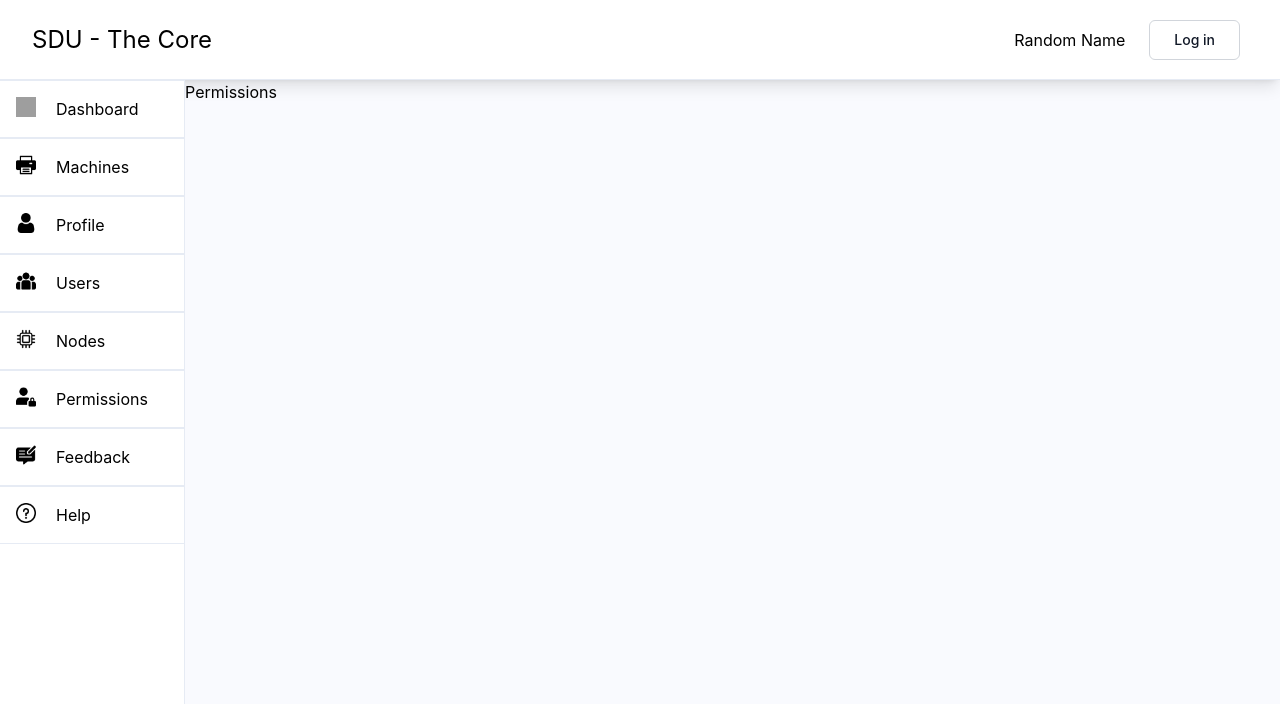
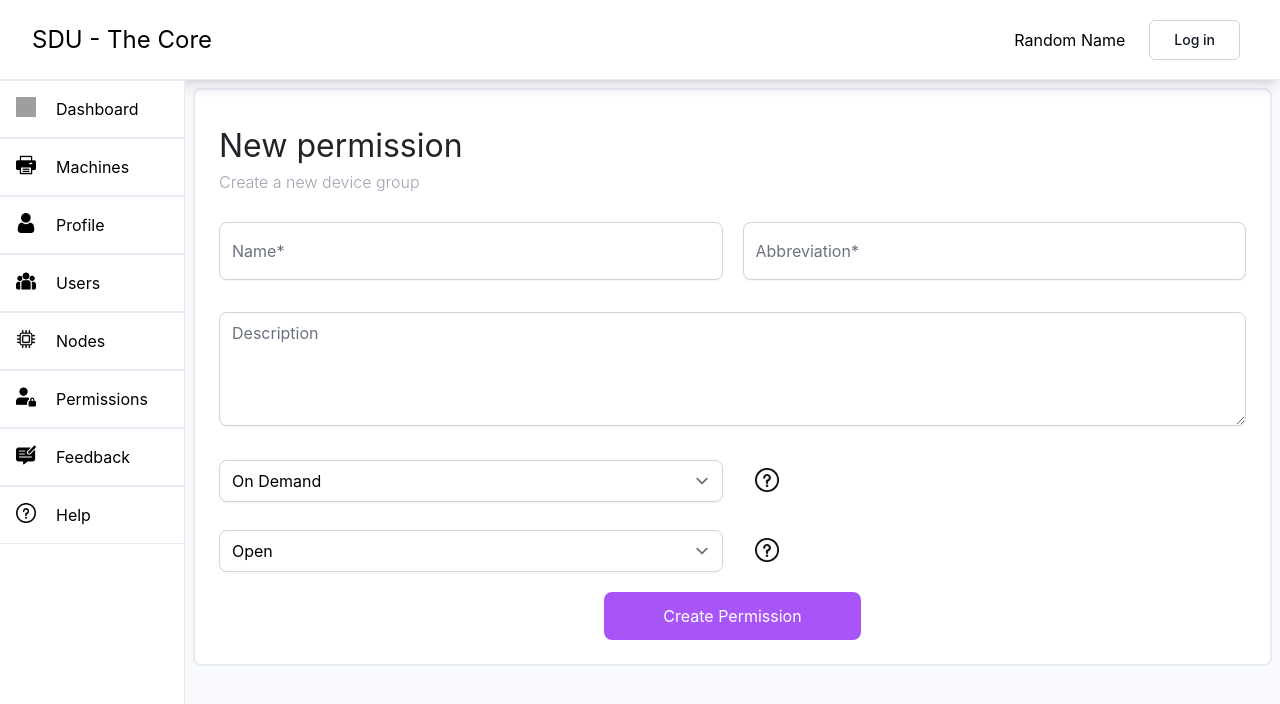
Before and after one commit to Pekkawi/SDU, a React (Vite) app in the folder client/: page /permissions in a window 1280 px wide. Shown: the top 704 px of the page. Built offline with nearby package versions, Linux system fonts and the light colour scheme; grey boxes are pictures that could not be loaded; a web font is replaced by a local one.

Commit message:
permissions

```diff
--- a/client/src/components/FeedBackTemplate.jsx
+++ /dev/null
@@ -1,51 +0,0 @@
-import React from "react";
-
-const FeedBackTemplate = () => {
-  return (
-    <div>
-      <h1 className=" text-[#222328] text-[2rem]">
-        Feature request or bug report
-      </h1>
-      <h3 className="text-gray-400 font-light">
-        Tell us how we can improve the software
-      </h3>
-      <form>
-        <div class="mt-5">
-          <select
-            required
-            placeholder="Type*"
-            className="w-full border-gray-300 rounded-lg shadow-sm focus:border-indigo-500 focus:ring-indigo-500 text-left"
-            data-te-select-init
-          >
-            <option value="0">Feature Request</option>
-            <option value="1">Bug report</option>
-          </select>
-        </div>
-        <div class="mt-8">
-          <input
-            type="text"
-            placeholder="Title*"
-            className="w-full border-gray-300 rounded-lg shadow-sm focus:border-indigo-500 focus:ring-indigo-500 "
-          />
-        </div>
-        <div class="mt-8">
-          <textarea
-            type="text"
-            placeholder="Description*"
-            className="appearance-none w-full border-gray-300 rounded-lg shadow-sm focus:border-indigo-500 focus:ring-indigo-500 "
-          />
-        </div>
-        <div class="mt-8 mb-5">
-          <button
-            className="w-full bg-purple-500 py-3 text-center text-white rounded-lg"
-            type="button"
-          >
-            Submit
-          </button>
-        </div>
-      </form>
-    </div>
-  );
-};
-
-export default FeedBackTemplate;
--- a/client/src/components/LinkTemplate.jsx
+++ b/client/src/components/LinkTemplate.jsx
@@ -14,3 +14,5 @@ export const LinkTemplate = ({ text, source, thePath }) => {
     </>
   );
 };
+
+export default LinkTemplate;
--- /dev/null
+++ b/client/src/components/TitleDescription.jsx
@@ -0,0 +1,12 @@
+import React from "react";
+
+export const TitleDescription = ({ header, description }) => {
+  return (
+    <div>
+      <h1 className=" text-[#222328] text-[2rem]">{header}</h1>
+      <h3 className="text-gray-400 font-light">{description}</h3>
+    </div>
+  );
+};
+
+export default TitleDescription;
--- a/client/src/pages/Dashboard.jsx
+++ b/client/src/pages/Dashboard.jsx
@@ -11,7 +11,7 @@ function Dashboard() {
         account.
       </p>
       <button
-        className="text-gray-900 bg-white border border-gray-300 focus:outline-none hover:bg-gray-200
+        className="text-white bg-purple-500 border border-gray-300 focus:outline-none
            font-medium rounded-md text-sm  mr-2 px-6 py-2 mt-6"
       >
         Log in
--- a/client/src/pages/Feedback.jsx
+++ b/client/src/pages/Feedback.jsx
@@ -1,10 +1,48 @@
 import React from "react";
-import FeedBackTemplate from "../components/FeedBackTemplate";
+import { TitleDescription } from "../components/TitleDescription";
 
 function Feedback() {
   return (
     <div className="px-8 pt-8 pr-8 sm:px-6 pb-6 border-2 rounded-lg border-[#e6ebf4] bg-white m-2">
-      <FeedBackTemplate />
+      <TitleDescription
+        header="Feature request or bug report"
+        description="Tell us how we can improve the software"
+      />
+      <form>
+        <div class="mt-7">
+          <select
+            required
+            placeholder="Type*"
+            className="w-full border-gray-300 rounded-lg shadow-sm focus:border-indigo-500 focus:ring-indigo-500 text-left"
+            data-te-select-init
+          >
+            <option value="0">Feature Request</option>
+            <option value="1">Bug report</option>
+          </select>
+        </div>
+        <div class="mt-8">
+          <input
+            type="text"
+            placeholder="Title*"
+            className="w-full border-gray-300 rounded-lg shadow-sm focus:border-indigo-500 focus:ring-indigo-500 "
+          />
+        </div>
+        <div class="mt-8">
+          <textarea
+            type="text"
+            placeholder="Description*"
+            className="appearance-none w-full border-gray-300 rounded-lg shadow-sm focus:border-indigo-500 focus:ring-indigo-500 pb-14"
+          />
+        </div>
+        <div class="mt-8 mb-5">
+          <button
+            className="w-full bg-purple-500 py-3 text-center text-white rounded-lg"
+            type="submit"
+          >
+            Submit
+          </button>
+        </div>
+      </form>
     </div>
   );
 }
--- a/client/src/pages/Help.jsx
+++ b/client/src/pages/Help.jsx
@@ -1,5 +1,4 @@
 import React from "react";
-import FeedBackTemplate from "../components/FeedBackTemplate";
 
 function Help() {
   return (
@@ -14,15 +13,13 @@ function Help() {
       </p>
       <a href="https://docs.thecore.sdu.dk/">
         <button
-          className="text-gray-900 bg-white border border-gray-300 focus:outline-none hover:bg-gray-200
+          className="text-white bg-purple-500 border border-gray-300 focus:outline-none
            font-medium rounded-md text-sm  mr-2 px-6 py-2 mt-6 mb-6"
           type="button"
         >
           SHOW DOCUMENTATION
         </button>
       </a>
-
-      <FeedBackTemplate />
     </div>
   );
 }
--- a/client/src/pages/Permissions.jsx
+++ b/client/src/pages/Permissions.jsx
@@ -1,7 +1,69 @@
 import React from "react";
+import { TitleDescription } from "../components/TitleDescription";
+import { help } from "../assets";
 
 function Permissions() {
-  return <div>Permissions</div>;
+  return (
+    <div className="px-8 pt-8 pr-8 sm:px-6 pb-6 border-2 rounded-lg border-[#e6ebf4] bg-white m-2">
+      <TitleDescription
+        header="New permission"
+        description="Create a new device group"
+      />
+
+      <form action="#">
+        <div class="grid grid-cols-2 gap-5 mt-7">
+          <input
+            type="text"
+            placeholder="Name*"
+            className="w-full border-gray-300 rounded-lg shadow-sm focus:border-indigo-500 focus:ring-indigo-500 text-left py-4"
+          />
+          <input
+            type="text"
+            placeholder="Abbreviation*"
+            className="w-full border-gray-300 rounded-lg shadow-sm focus:border-indigo-500 focus:ring-indigo-500 text-left py-4"
+          />
+        </div>
+        <div class="mt-8">
+          <textarea
+            type="text"
+            placeholder="Description"
+            className="appearance-none w-full border-gray-300 rounded-lg shadow-sm focus:border-indigo-500 focus:ring-indigo-500 pb-14 "
+          />
+        </div>
+
+        <div class="grid grid-cols-2 gap-5 mt-7">
+          <select
+            required
+            className="w-full border-gray-300 rounded-lg shadow-sm focus:border-indigo-500 focus:ring-indigo-500 text-left"
+            data-te-select-init
+          >
+            <option value="0">On Demand</option>
+            <option value="1">Locking</option>
+          </select>
+
+          <img src={help} className="w-6 h-6 ml-3 mt-2 items-center" />
+        </div>
+
+        <div class="grid grid-cols-2 gap-5 mt-7">
+          <select
+            required
+            className="w-full border-gray-300 rounded-lg shadow-sm focus:border-indigo-500 focus:ring-indigo-500 text-left"
+            data-te-select-init
+          >
+            <option value="0">Open</option>
+          </select>
+
+          <img src={help} className="w-6 h-6 ml-3 mt-2 items-center" />
+        </div>
+
+        <div class="mt-5 flex flex-col items-center">
+          <button class="w-3/12 bg-purple-500 py-3 rounded-lg text-center text-white">
+            Create Permission
+          </button>
+        </div>
+      </form>
+    </div>
+  );
 }
 
 export default Permissions;
```
